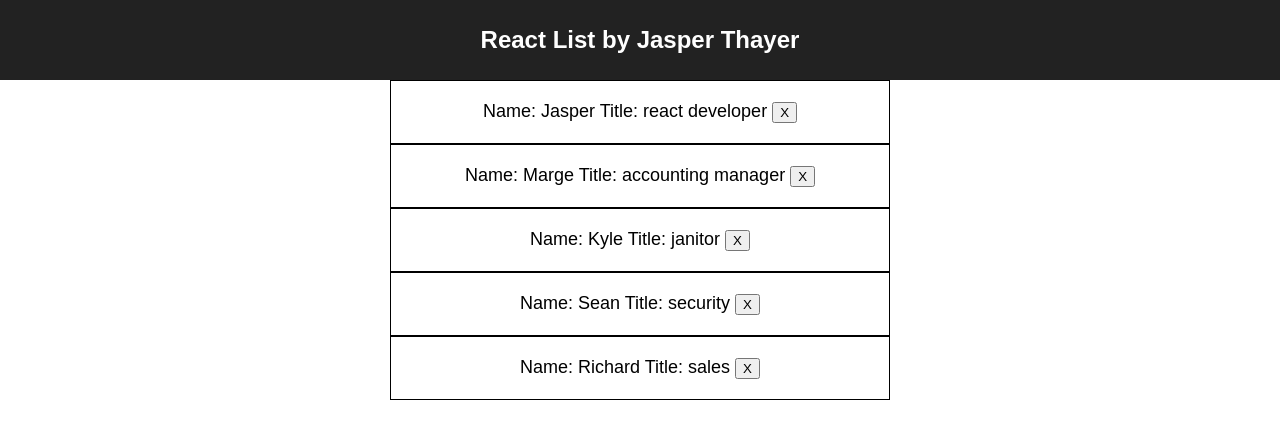
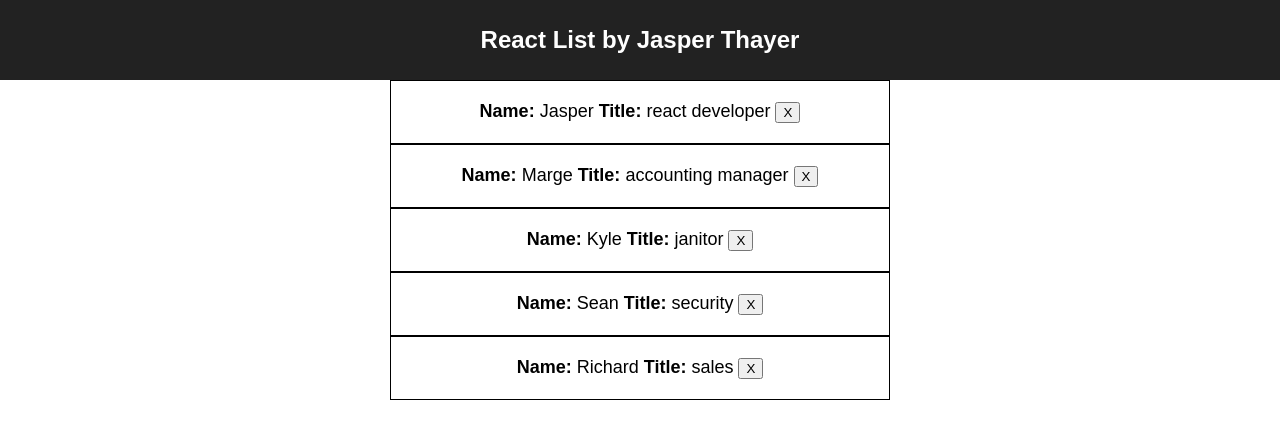
Before and after one commit to JasperThayer/React-List, a React (Create React App) app: page / in a window 1280 px wide. Shown: the top 438 px of the page. Built offline with nearby package versions, Linux system fonts and the light colour scheme.

Commit message:
Small style chage to User componenet

```diff
--- a/src/User/User.js
+++ b/src/User/User.js
@@ -2,7 +2,7 @@ import React from 'react';
 import './User.css';
 
 const user = (props) => {
-    return <div className="user">Name: {props.name} Title: {props.title} <button>X</button></div>
+    return <div className="user"><b>Name:</b> {props.name} <b>Title:</b> {props.title} <button>X</button></div>
 };
 
 export default user;
```
